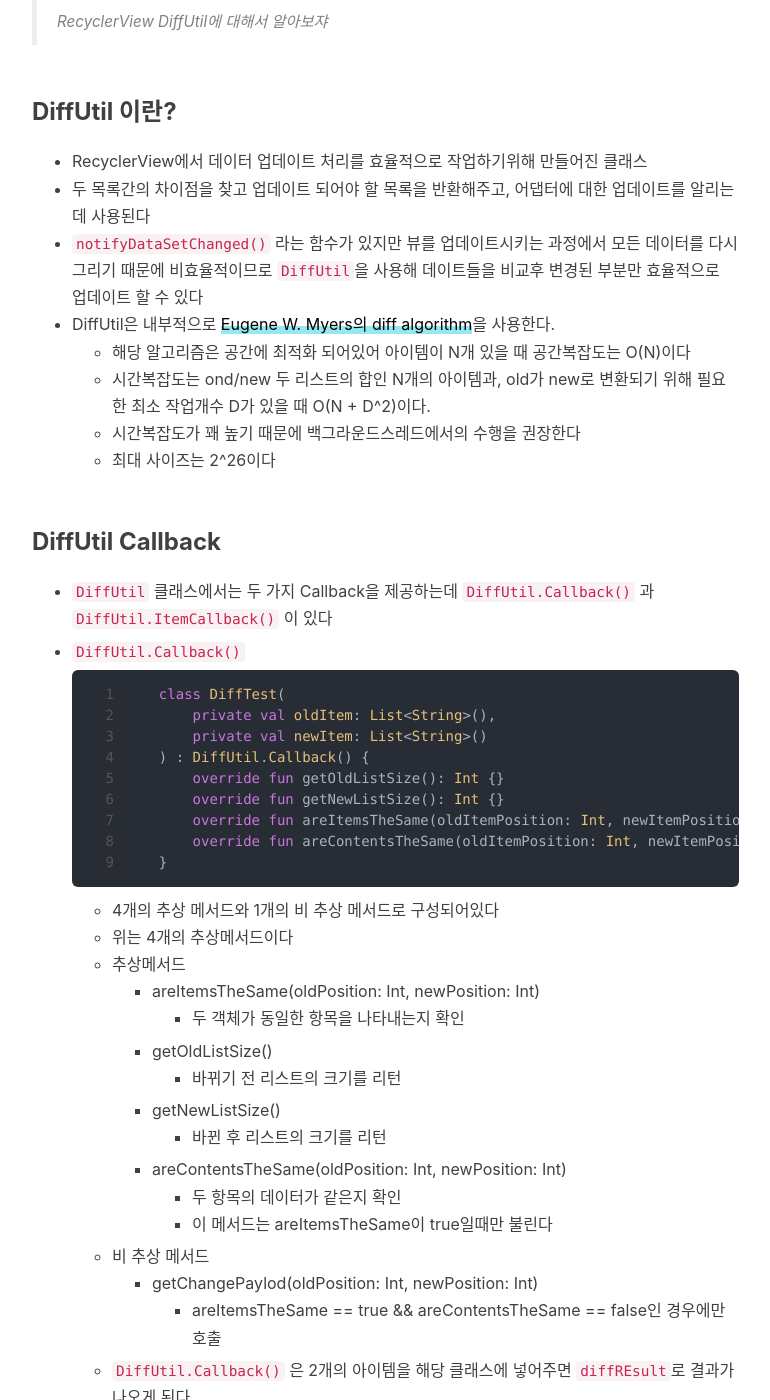
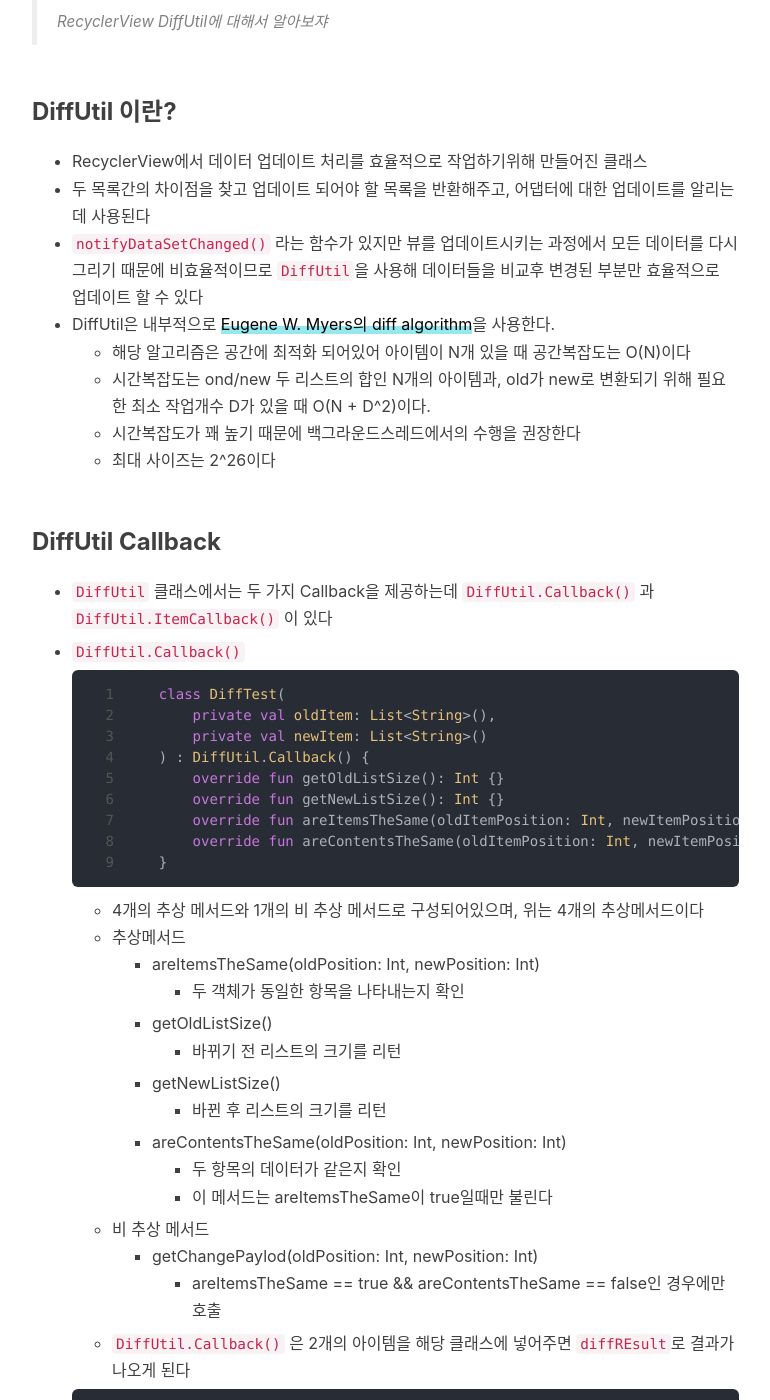
Before and after one commit to dongsik93/dongsik93.github.io, a Jekyll site: the page built from _posts/2021-12-25-til-android-diff-util.md, in a window 1280 px wide and 1400 px high, scrolled down 664 px. Shown: the whole window, without its empty margins (233-1003 px from the left). Built offline with Jekyll 4.4.1, drawn with Linux system fonts in a browser that asks for light colours; nearby versions of some CDN libraries; comment, search, counter and statistics services are not loaded; some of the changed text lies outside the part shown.

Commit message:
Edit post date & contents

````diff
--- a/_posts/2021-12-24-til-android-diff-util.md
+++ b/_posts/2021-12-25-til-android-diff-util.md
@@ -22,7 +22,7 @@
 
 - RecyclerView에서 데이터 업데이트 처리를 효율적으로 작업하기위해 만들어진 클래스
 - 두 목록간의 차이점을 찾고 업데이트 되어야 할 목록을 반환해주고, 어댑터에 대한 업데이트를 알리는데 사용된다
-- `notifyDataSetChanged()` 라는 함수가 있지만 뷰를 업데이트시키는 과정에서 모든 데이터를 다시 그리기 때문에 비효율적이므로 `DiffUtil`을 사용해 데이트들을 비교후 변경된 부분만 효율적으로 업데이트 할 수 있다
+- `notifyDataSetChanged()` 라는 함수가 있지만 뷰를 업데이트시키는 과정에서 모든 데이터를 다시 그리기 때문에 비효율적이므로 `DiffUtil`을 사용해 데이터들을 비교후 변경된 부분만 효율적으로 업데이트 할 수 있다
 - DiffUtil은 내부적으로 [Eugene W. Myers의 diff algorithm](http://www.xmailserver.org/diff2.pdf){: class="underlineFill"}을 사용한다.
     - 해당 알고리즘은 공간에 최적화 되어있어 아이템이 N개 있을 때 공간복잡도는 O(N)이다
     - 시간복잡도는 ond/new 두 리스트의 합인 N개의 아이템과, old가 new로 변환되기 위해 필요한 최소 작업개수 D가 있을 때 O(N + D^2)이다.
@@ -49,8 +49,7 @@
     }
     ```
 
-    - 4개의 추상 메서드와 1개의 비 추상 메서드로 구성되어있다
-    - 위는 4개의 추상메서드이다
+    - 4개의 추상 메서드와 1개의 비 추상 메서드로 구성되어있으며, 위는 4개의 추상메서드이다
     - 추상메서드
         - areItemsTheSame(oldPosition: Int, newPosition: Int)
             - 두 객체가 동일한 항목을 나타내는지 확인
@@ -68,9 +67,9 @@
 
     ```kotlin
     private fun calcDiff(newItem: MutableList<String>) {
-    		val diffCallback = DiffTest(datSet, newItem)
-    		val diffResult: DiffUtil.DiffResult = DiffUtil.calculateDiff(diffCallback)
-    		diffResult.dispatchUpdatesTo(this)
+        val diffCallback = DiffTest(datSet, newItem)
+        val diffResult: DiffUtil.DiffResult = DiffUtil.calculateDiff(diffCallback)
+        diffResult.dispatchUpdatesTo(this)
     }
     ```
 
@@ -109,7 +108,7 @@
 
 ### AreItemsTheSame vs AreContentsTheSame
 
-- 위에서 AreItemTheSame을 먼저 수행하고, true일때만 AreContentsTheSame을 수행한다고 했는데 이를 더 자세하게 알아보자
+- 위에서 areItemTheSame을 먼저 수행하고, true일때만 areContentsTheSame을 수행한다고 했는데 이를 더 자세하게 알아보자
 
 - `areItemTheSame`
 
````
Also changed, not shown: other parts of _posts/2021-12-25-til-android-diff-util.md (+1 -1 lines).
